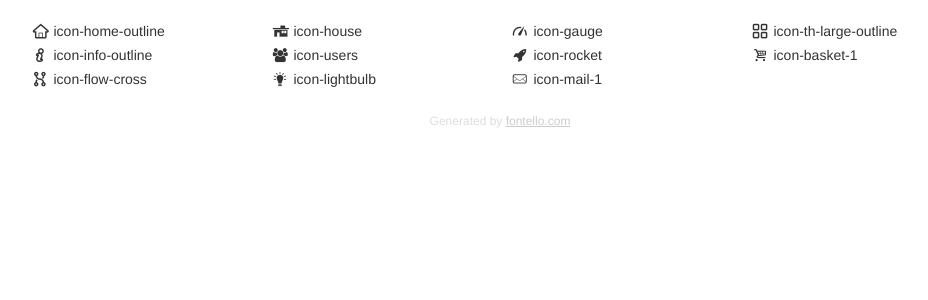
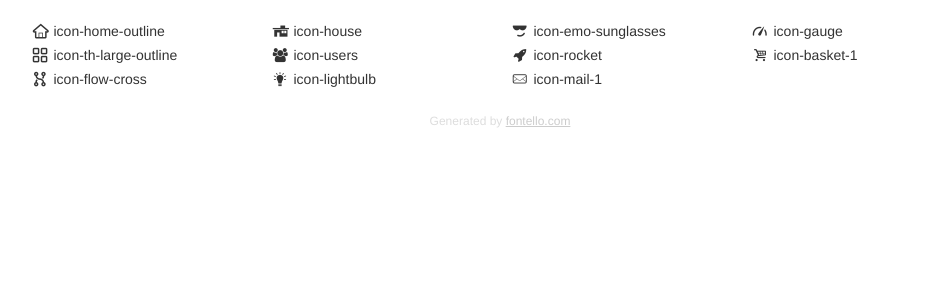
Before and after one commit to mkruneva/gripmonkeys, a PHP site: page /demo.html in a window 1280 px wide. Shown: the part 71-371 px from the top of the page, without its empty margins (140-1068 px from the left). Run offline with PHP 8.4, Linux system fonts and the light colour scheme.

Commit message:
Updating the desing from climbers icon. Adding a new image for the specs.
Former-commit-id: 2aaac92b09878a8b770cb6fc00a102879b852ec9 [formerly 8170dccebe5847de847f1cda04acf606b155e86e]
Former-commit-id: 8883470ffc1da495b7c539147513f24e8779d62a
Former-commit-id: 25bf53924e5ac73a9d3b253ace7b6ab1db0ebf43

```diff
--- a/static/assets/fonts/fontello/css/fontello-codes.css
+++ b/static/assets/fonts/fontello/css/fontello-codes.css
@@ -1,9 +1,9 @@
 
 .icon-home-outline:before { content: '\e800'; } /* '' */
 .icon-house:before { content: '\e801'; } /* '' */
+.icon-emo-sunglasses:before { content: '\e802'; } /* '' */
 .icon-gauge:before { content: '\e806'; } /* '' */
 .icon-th-large-outline:before { content: '\e80c'; } /* '' */
-.icon-info-outline:before { content: '\e80f'; } /* '' */
 .icon-users:before { content: '\e813'; } /* '' */
 .icon-rocket:before { content: '\e817'; } /* '' */
 .icon-basket-1:before { content: '\e81a'; } /* '' */
--- a/static/assets/fonts/fontello/css/fontello-ie7-codes.css
+++ b/static/assets/fonts/fontello/css/fontello-ie7-codes.css
@@ -1,9 +1,9 @@
 
 .icon-home-outline { *zoom: expression( this.runtimeStyle['zoom'] = '1', this.innerHTML = '&#xe800;&nbsp;'); }
 .icon-house { *zoom: expression( this.runtimeStyle['zoom'] = '1', this.innerHTML = '&#xe801;&nbsp;'); }
+.icon-emo-sunglasses { *zoom: expression( this.runtimeStyle['zoom'] = '1', this.innerHTML = '&#xe802;&nbsp;'); }
 .icon-gauge { *zoom: expression( this.runtimeStyle['zoom'] = '1', this.innerHTML = '&#xe806;&nbsp;'); }
 .icon-th-large-outline { *zoom: expression( this.runtimeStyle['zoom'] = '1', this.innerHTML = '&#xe80c;&nbsp;'); }
-.icon-info-outline { *zoom: expression( this.runtimeStyle['zoom'] = '1', this.innerHTML = '&#xe80f;&nbsp;'); }
 .icon-users { *zoom: expression( this.runtimeStyle['zoom'] = '1', this.innerHTML = '&#xe813;&nbsp;'); }
 .icon-rocket { *zoom: expression( this.runtimeStyle['zoom'] = '1', this.innerHTML = '&#xe817;&nbsp;'); }
 .icon-basket-1 { *zoom: expression( this.runtimeStyle['zoom'] = '1', this.innerHTML = '&#xe81a;&nbsp;'); }
--- a/static/assets/fonts/fontello/css/fontello-ie7.css
+++ b/static/assets/fonts/fontello/css/fontello-ie7.css
@@ -12,9 +12,9 @@
 
 .icon-home-outline { *zoom: expression( this.runtimeStyle['zoom'] = '1', this.innerHTML = '&#xe800;&nbsp;'); }
 .icon-house { *zoom: expression( this.runtimeStyle['zoom'] = '1', this.innerHTML = '&#xe801;&nbsp;'); }
+.icon-emo-sunglasses { *zoom: expression( this.runtimeStyle['zoom'] = '1', this.innerHTML = '&#xe802;&nbsp;'); }
 .icon-gauge { *zoom: expression( this.runtimeStyle['zoom'] = '1', this.innerHTML = '&#xe806;&nbsp;'); }
 .icon-th-large-outline { *zoom: expression( this.runtimeStyle['zoom'] = '1', this.innerHTML = '&#xe80c;&nbsp;'); }
-.icon-info-outline { *zoom: expression( this.runtimeStyle['zoom'] = '1', this.innerHTML = '&#xe80f;&nbsp;'); }
 .icon-users { *zoom: expression( this.runtimeStyle['zoom'] = '1', this.innerHTML = '&#xe813;&nbsp;'); }
 .icon-rocket { *zoom: expression( this.runtimeStyle['zoom'] = '1', this.innerHTML = '&#xe817;&nbsp;'); }
 .icon-basket-1 { *zoom: expression( this.runtimeStyle['zoom'] = '1', this.innerHTML = '&#xe81a;&nbsp;'); }
--- a/static/assets/fonts/fontello/css/fontello.css
+++ b/static/assets/fonts/fontello/css/fontello.css
@@ -1,10 +1,10 @@
 @font-face {
   font-family: 'fontello';
-  src: url('../font/fontello.eot?96269871');
-  src: url('../font/fontello.eot?96269871#iefix') format('embedded-opentype'),
-       url('../font/fontello.woff?96269871') format('woff'),
-       url('../font/fontello.ttf?96269871') format('truetype'),
-       url('../font/fontello.svg?96269871#fontello') format('svg');
+  src: url('../font/fontello.eot?56120188');
+  src: url('../font/fontello.eot?56120188#iefix') format('embedded-opentype'),
+       url('../font/fontello.woff?56120188') format('woff'),
+       url('../font/fontello.ttf?56120188') format('truetype'),
+       url('../font/fontello.svg?56120188#fontello') format('svg');
   font-weight: normal;
   font-style: normal;
 }
@@ -14,7 +14,7 @@
 @media screen and (-webkit-min-device-pixel-ratio:0) {
   @font-face {
     font-family: 'fontello';
-    src: url('../font/fontello.svg?96269871#fontello') format('svg');
+    src: url('../font/fontello.svg?56120188#fontello') format('svg');
   }
 }
 */
@@ -52,9 +52,9 @@
 
 .icon-home-outline:before { content: '\e800'; } /* '' */
 .icon-house:before { content: '\e801'; } /* '' */
+.icon-emo-sunglasses:before { content: '\e802'; } /* '' */
 .icon-gauge:before { content: '\e806'; } /* '' */
 .icon-th-large-outline:before { content: '\e80c'; } /* '' */
-.icon-info-outline:before { content: '\e80f'; } /* '' */
 .icon-users:before { content: '\e813'; } /* '' */
 .icon-rocket:before { content: '\e817'; } /* '' */
 .icon-basket-1:before { content: '\e81a'; } /* '' */
--- a/static/assets/fonts/fontello/demo.html
+++ b/static/assets/fonts/fontello/demo.html
@@ -257,11 +257,11 @@ body {
       <div class="row">
         <div title="Code: 0xe800" class="the-icons span3"><i class="icon-home-outline"></i> <span class="i-name">icon-home-outline</span><span class="i-code">0xe800</span></div>
         <div title="Code: 0xe801" class="the-icons span3"><i class="icon-house"></i> <span class="i-name">icon-house</span><span class="i-code">0xe801</span></div>
+        <div title="Code: 0xe802" class="the-icons span3"><i class="icon-emo-sunglasses"></i> <span class="i-name">icon-emo-sunglasses</span><span class="i-code">0xe802</span></div>
         <div title="Code: 0xe806" class="the-icons span3"><i class="icon-gauge"></i> <span class="i-name">icon-gauge</span><span class="i-code">0xe806</span></div>
-        <div title="Code: 0xe80c" class="the-icons span3"><i class="icon-th-large-outline"></i> <span class="i-name">icon-th-large-outline</span><span class="i-code">0xe80c</span></div>
       </div>
       <div class="row">
-        <div title="Code: 0xe80f" class="the-icons span3"><i class="icon-info-outline"></i> <span class="i-name">icon-info-outline</span><span class="i-code">0xe80f</span></div>
+        <div title="Code: 0xe80c" class="the-icons span3"><i class="icon-th-large-outline"></i> <span class="i-name">icon-th-large-outline</span><span class="i-code">0xe80c</span></div>
         <div title="Code: 0xe813" class="the-icons span3"><i class="icon-users"></i> <span class="i-name">icon-users</span><span class="i-code">0xe813</span></div>
         <div title="Code: 0xe817" class="the-icons span3"><i class="icon-rocket"></i> <span class="i-name">icon-rocket</span><span class="i-code">0xe817</span></div>
         <div title="Code: 0xe81a" class="the-icons span3"><i class="icon-basket-1"></i> <span class="i-name">icon-basket-1</span><span class="i-code">0xe81a</span></div>
```
Also changed, not shown: package.json (+9 -9 lines), static/assets/fonts/fontello/config.json (+6 -6 lines), static/assets/fonts/fontello/LICENSE.txt, static/assets/fonts/fontello/css/fontello-embedded.css, static/assets/fonts/fontello/font/fontello.ttf, static/assets/fonts/fontello/font/fontello.woff, 4 other files.
